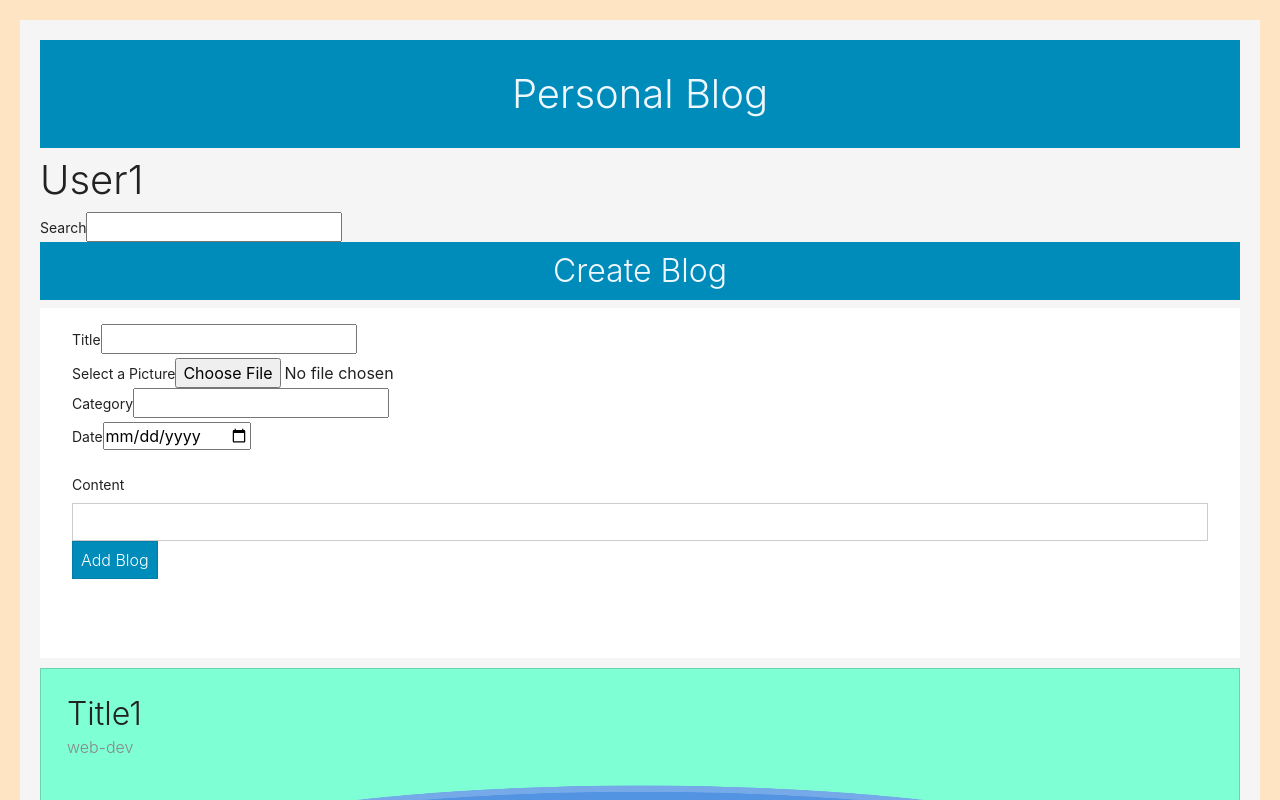
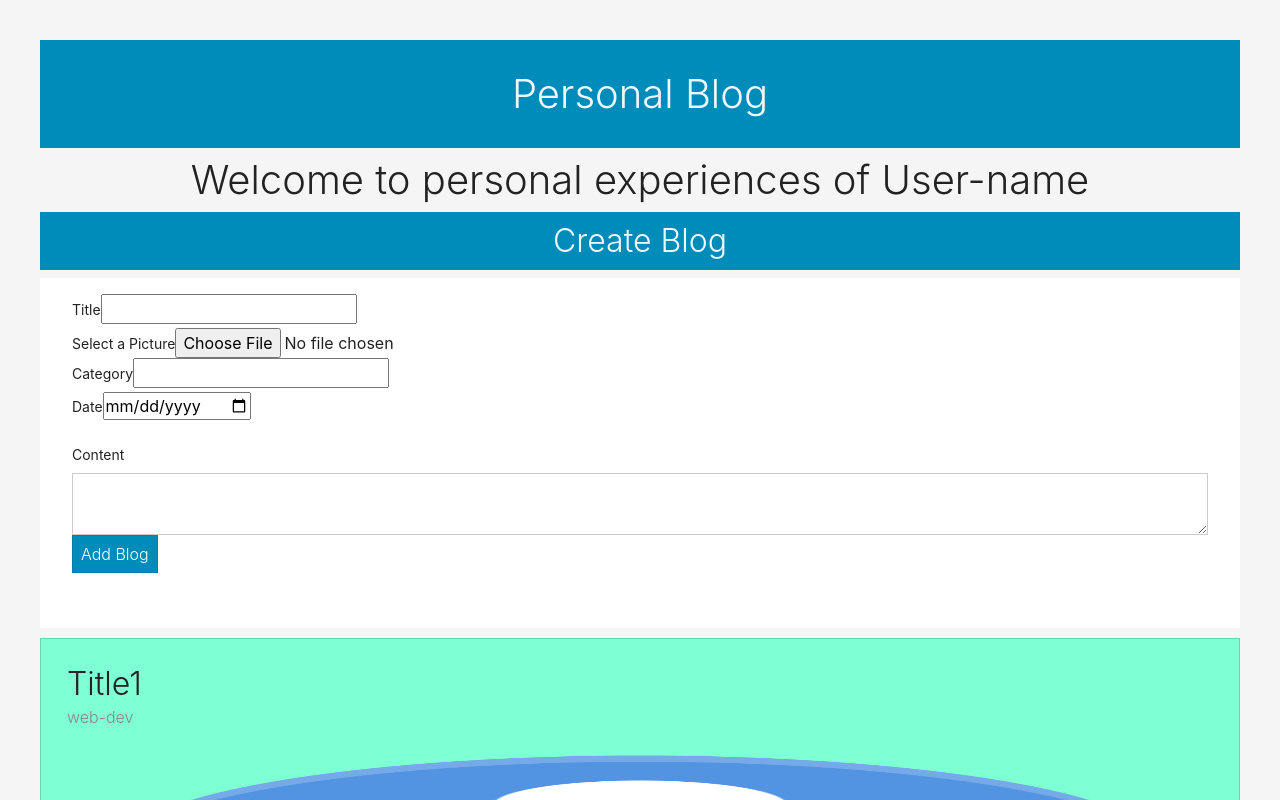
Before and after one commit to chandra-teja/my-blog, a React (Create React App) app: page / in a window 1280 px wide. Shown: the top 800 px of the page. Built offline with nearby package versions, Linux system fonts and the light colour scheme.

Commit message:
Remove search

```diff
--- a/src/App.css
+++ b/src/App.css
@@ -20,3 +20,7 @@
     animation: App-logo-spin infinite 20s linear;
   }
 }
+
+.username{
+  text-align: center;
+}
--- a/src/App.js
+++ b/src/App.js
@@ -1,7 +1,6 @@
 import "./App.css";
 import UserPage from "./components/UserPage";
 import CreateBlog from "./components/Inputs/CreateBlog";
-import SearchBlog from "./components/Inputs/SearchBlob";
 import { useState } from "react";
 
 //const [Dummy_posts, setDummy_posts] = useState([
@@ -34,7 +33,7 @@ const Dummy_posts = [
 
 function App() {
   //Dummy Variables
-  const userName = "User1";
+  const userName = "Welcome to personal experiences of User-name";
 
   //Declaring State for array
   const [Post_array, setPost_array] = useState(Dummy_posts);
@@ -68,8 +67,7 @@ function App() {
     <div className="App">
       <h1 className='header'>Personal Blog</h1>
       <div>
-        <h1>{userName}</h1>
-        <SearchBlog />
+        <h1 className="username">{userName}</h1>
         <CreateBlog
         InputData={UserInputData}
         />
--- a/src/components/Inputs/CreateBlog.css
+++ b/src/components/Inputs/CreateBlog.css
@@ -14,3 +14,8 @@
   color: aliceblue;
 
 }
+
+
+.su-container{
+  text-align: center;
+}
--- a/src/components/Inputs/CreateBlog.js
+++ b/src/components/Inputs/CreateBlog.js
@@ -7,7 +7,7 @@ function CreateBlog(props) {
   const [inputcategory, categoryHandler] = useState("");
   const [inputcontent, contentHandler] = useState("");
   const [inputdate, dateHandler] = useState("");
-  const [inputImg,imgHandler] =  useState('');
+  const [inputImg, imgHandler] = useState("");
 
   function inputtitleHandler(event) {
     titleHandler(event.target.value);
@@ -22,11 +22,10 @@ function CreateBlog(props) {
   function inputcontentHandler(event) {
     contentHandler(event.target.value);
   }
-function onInputImgHandler(event){
+  function onInputImgHandler(event) {
     console.log(event.target.value);
     imgHandler(event.target.value);
   }
-
 
   function submitHandler(event) {
     const PostInput = {
@@ -43,12 +42,12 @@ function onInputImgHandler(event){
     categoryHandler("");
     dateHandler("");
     contentHandler("");
-    imgHandler('');
+    imgHandler("");
   }
 
   return (
     <div>
-      <h2 class='create-blog'>Create Blog</h2>
+      <h2 class="create-blog">Create Blog</h2>
       <form onSubmit={submitHandler} className="InputForm">
         <div className="form-group">
           <div className="each-element">
@@ -64,11 +63,14 @@ function onInputImgHandler(event){
           </div>
           <div className="each-element">
             <label htmlFor="post-img">Select a Picture</label>
-          <input value={inputImg} type="file" onInput={onInputImgHandler}></input>
+            <input
+              value={inputImg}
+              type="file"
+              onInput={onInputImgHandler}
+            ></input>
           </div>
           <div className="each-element">
-          <label htmlFor="category"
-          className="form-label">
+            <label htmlFor="category" className="form-label">
               Category
             </label>
             <input
@@ -88,19 +90,26 @@ function onInputImgHandler(event){
             ></input>
           </div>
           <div className="each-element">
-          <label htmlFor="exampleTextarea"
-          className="form-label mt-4">
+            <label htmlFor="exampleTextarea" className="form-label mt-4">
               Content
             </label>
-          <input
+            <textarea
               className="form-control"
               name="exampleTextarea"
               type="text"
               value={inputcontent}
               onInput={inputcontentHandler}
-          ></input>
+            ></textarea>
           </div>
-          <button type ='submit' className="btn btn-primary" onClick={submitHandler}>Add Blog</button>
+          <div className="bttn-container">
+            <button
+              type="submit"
+              className="btn btn-primary su-container"
+              onClick={submitHandler}
+            >
+              Add Blog
+            </button>
+          </div>
         </div>
       </form>
     </div>
--- a/src/components/Inputs/SearchBlob.js
+++ /dev/null
@@ -1,27 +0,0 @@
-import { useState } from "react";
-
-function SearchBlog() {
-  const [searchINput, setSearchINput] = useState("");
-
-  //Search handler
-  function searchHandler(event) {
-    setSearchINput(event.target.value);
-    console.log(searchINput);
-    event.preventDefault();
-  }
-  return (
-    <form onSubmit={searchHandler}>
-      <div>
-        <label htmlFor="search-bar">Search</label>
-        <input
-          id="search-bar"
-          type="text"
-          value={searchINput}
-          onInput={searchHandler}
-        ></input>
-      </div>
-    </form>
-  );
-}
-
-export default SearchBlog;
--- a/src/index.css
+++ b/src/index.css
@@ -1,7 +1,7 @@
 body {
   margin: 0;
   padding: 20px;
-  background: bisque;
+  background: #f5f5f5;;
   box-sizing: border-box ;
   font-family: -apple-system, BlinkMacSystemFont, 'Segoe UI', 'Roboto', 'Oxygen',
     'Ubuntu', 'Cantarell', 'Fira Sans', 'Droid Sans', 'Helvetica Neue',
```
Lines whose indentation alone changed are shown as unchanged.
